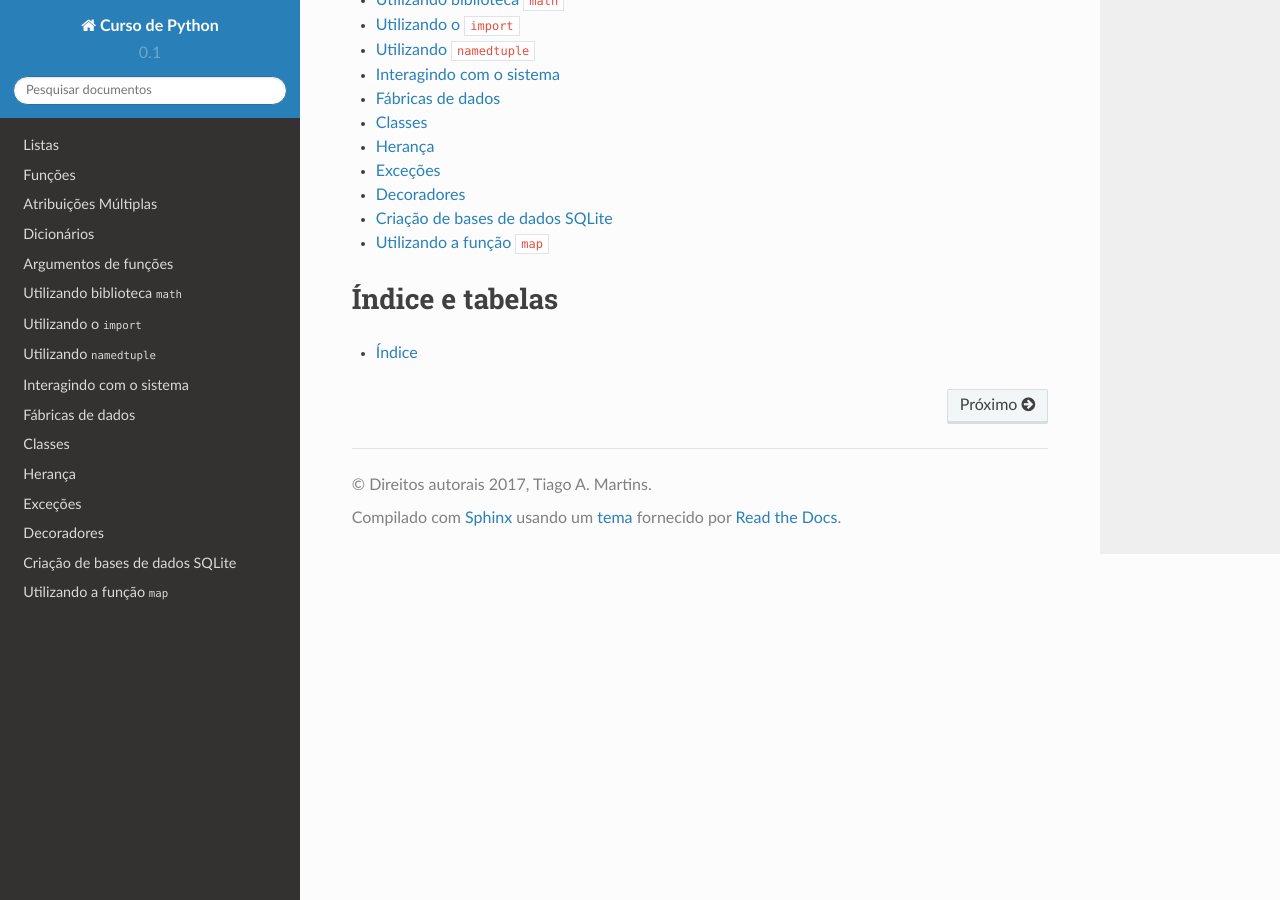
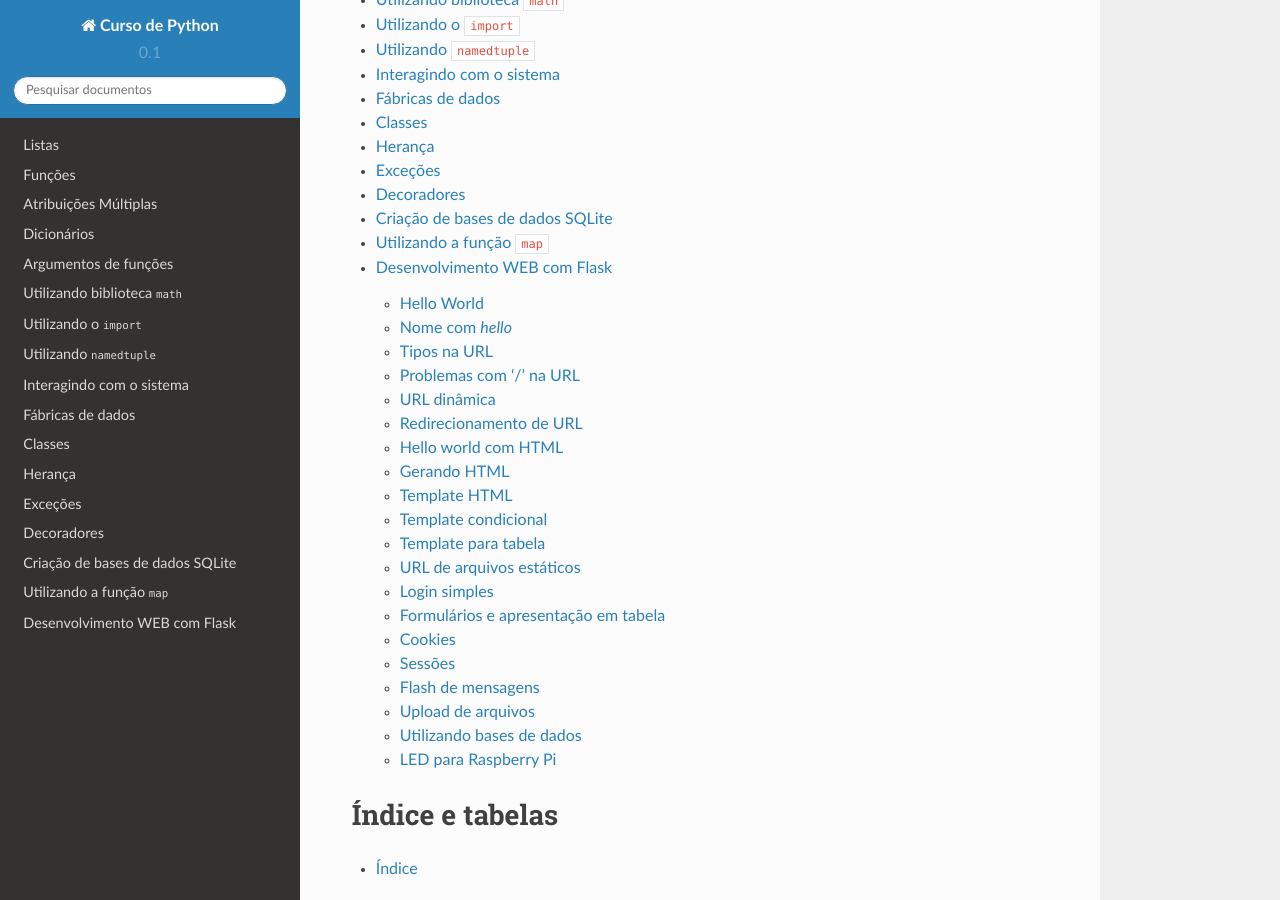
Before and after one commit to tiagoamartins/sel, a Sphinx documentation site: the page built from docs/index.rst, in a window 1280 px wide and 900 px high, scrolled down 484 px. Built offline with Sphinx 7.4.7 and the Read the Docs theme 2.0.0, drawn with Linux system fonts in a browser that asks for light colours.

Commit message:
Add flask examples to sphinx documentation

```diff
--- a/docs/index.rst
+++ b/docs/index.rst
@@ -20,6 +20,7 @@ Curso de Python
    decorators
    database
    builtin
+   web/index
 
 Índice e tabelas
 ================
--- /dev/null
+++ b/docs/web/cookies.rst
@@ -0,0 +1,4 @@
+Cookies
+=======
+
+.. literalinclude:: ../../web/cookies.py
--- /dev/null
+++ b/docs/web/database.rst
@@ -0,0 +1,4 @@
+Utilizando bases de dados
+=========================
+
+.. literalinclude:: ../../web/sqlite.py
--- /dev/null
+++ b/docs/web/forms.rst
@@ -0,0 +1,10 @@
+Login simples
+=============
+
+.. literalinclude:: ../../web/login.py
+
+
+Formulários e apresentação em tabela
+====================================
+
+.. literalinclude:: ../../web/student.py
--- /dev/null
+++ b/docs/web/hello_world.rst
@@ -0,0 +1,9 @@
+Hello World
+===========
+
+.. literalinclude:: ../../web/hello_world.py
+
+Nome com *hello*
+================
+
+.. literalinclude:: ../../web/hello_name.py
--- /dev/null
+++ b/docs/web/html.rst
@@ -0,0 +1,10 @@
+Hello world com HTML
+====================
+
+.. literalinclude:: ../../web/hello_world_html.py
+
+
+Gerando HTML
+============
+
+.. literalinclude:: ../../web/render_html.py
--- /dev/null
+++ b/docs/web/index.rst
@@ -0,0 +1,17 @@
+Desenvolvimento WEB com Flask
+=============================
+
+.. toctree::
+   :maxdepth: 2
+
+   hello_world
+   urls
+   html
+   templates
+   statics
+   forms
+   cookies
+   sessions
+   stuff
+   database
+   raspberry_pi
--- /dev/null
+++ b/docs/web/raspberry_pi.rst
@@ -0,0 +1,4 @@
+LED para Raspberry Pi
+=====================
+
+.. literalinclude:: ../../web/web_led.py
--- /dev/null
+++ b/docs/web/sessions.rst
@@ -0,0 +1,4 @@
+Sessões
+=======
+
+.. literalinclude:: ../../web/session.py
--- /dev/null
+++ b/docs/web/statics.rst
@@ -0,0 +1,4 @@
+URL de arquivos estáticos
+=========================
+
+.. literalinclude:: ../../web/load_js.py
--- /dev/null
+++ b/docs/web/stuff.rst
@@ -0,0 +1,10 @@
+Flash de mensagens
+==================
+
+.. literalinclude:: ../../web/flash_msg.py
+
+
+Upload de arquivos
+==================
+
+.. literalinclude:: ../../web/upload.py
--- /dev/null
+++ b/docs/web/templates.rst
@@ -0,0 +1,16 @@
+Template HTML
+=============
+
+.. literalinclude:: ../../web/render_template.py
+
+
+Template condicional
+====================
+
+.. literalinclude:: ../../web/score.py
+
+
+Template para tabela
+====================
+
+.. literalinclude:: ../../web/results.py
--- /dev/null
+++ b/docs/web/urls.rst
@@ -0,0 +1,22 @@
+Tipos na URL
+============
+
+.. literalinclude:: ../../web/blog_post.py
+
+
+Problemas com '/' na URL
+========================
+
+.. literalinclude:: ../../web/slash.py
+
+
+URL dinâmica
+============
+
+.. literalinclude:: ../../web/dynamic_url.py
+
+
+Redirecionamento de URL
+=======================
+
+.. literalinclude:: ../../web/redirect.py
```
